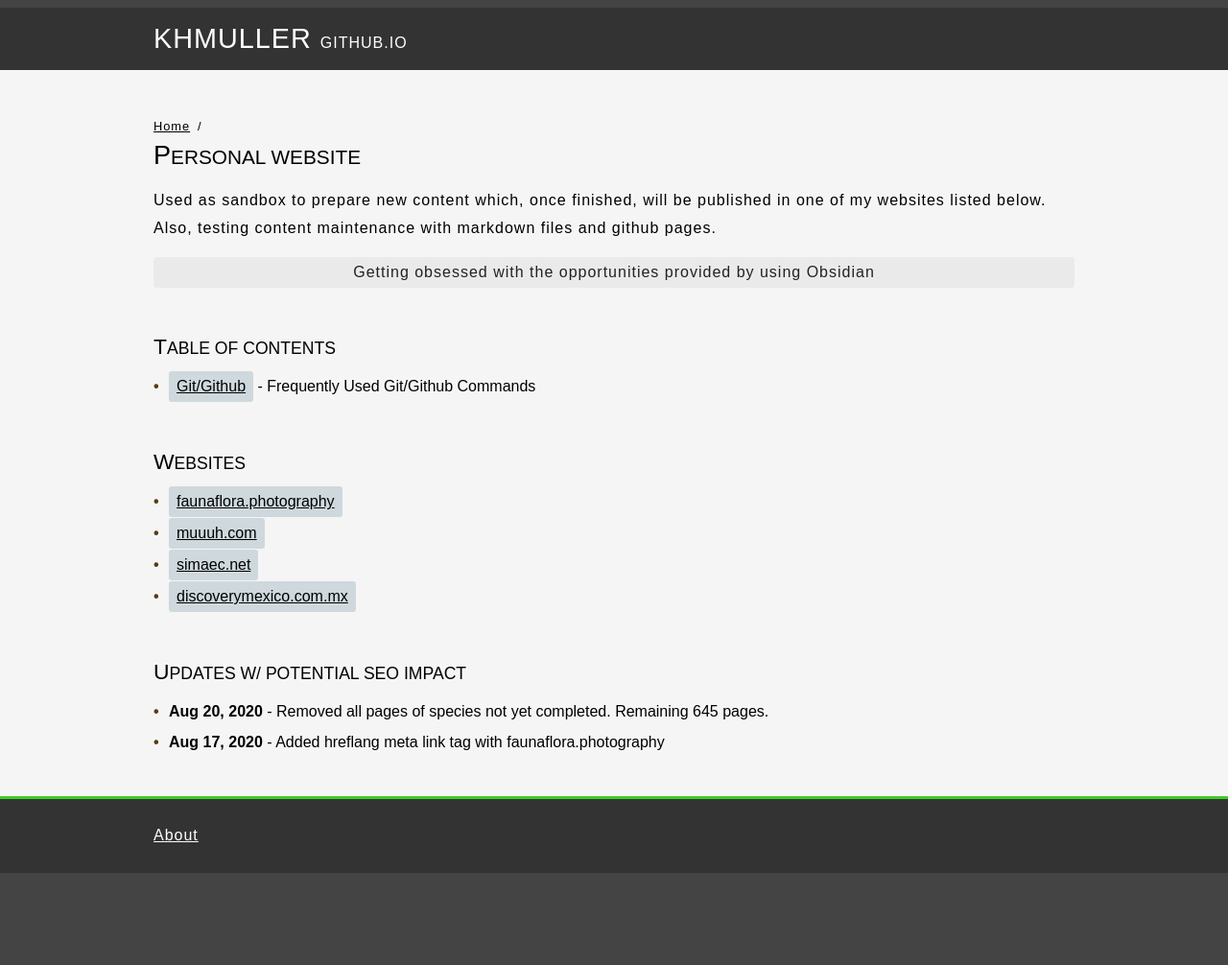
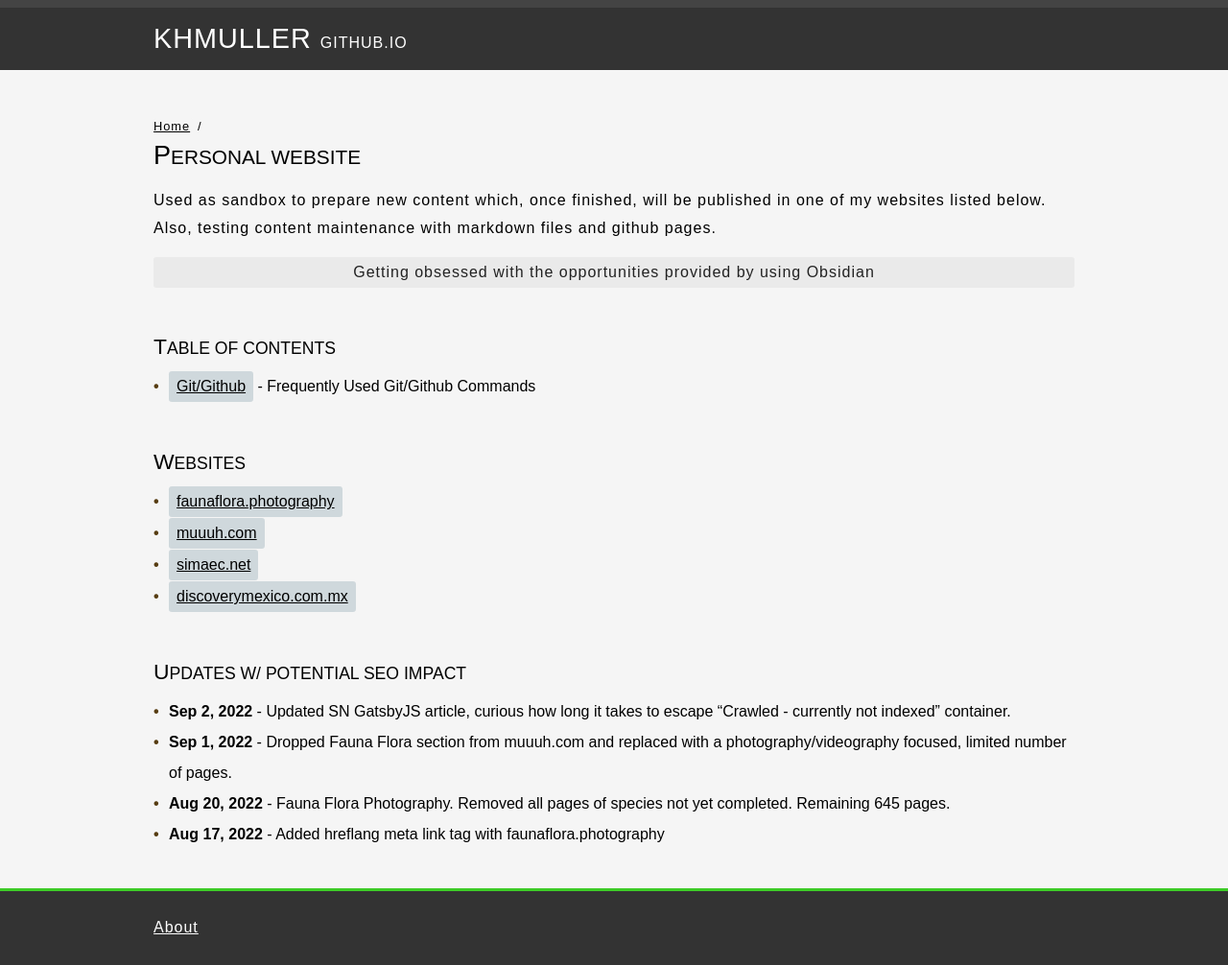
Before and after one commit to KHMuller/khmuller.github.io, a Jekyll site: the page built from index.md, in a window 1280 px wide. Shown: the whole page at 96% size. Built offline with Jekyll 4.4.1, drawn with Linux system fonts in a browser that asks for light colours; before the commit the page ends 910 px from its top, so only the background shows below that.

Commit message:
Update index.md

```diff
--- a/index.md
+++ b/index.md
@@ -24,5 +24,7 @@ Getting obsessed with the opportunities provided by using Obsidian
 - [discoverymexico.com.mx](https://www.discoverymexico.com.mx "Discovery Mexico")
 
 ### Updates w/ Potential SEO Impact
-- **Aug 20, 2020** - Removed all pages of species not yet completed. Remaining 645 pages.
-- **Aug 17, 2020** - Added hreflang meta link tag with faunaflora.photography
+- **Sep 2, 2022** - Updated SN GatsbyJS article, curious how long it takes to escape "Crawled - currently not indexed" container.
+- **Sep 1, 2022** - Dropped Fauna Flora section from muuuh.com and replaced with a photography/videography focused, limited number of pages.
+- **Aug 20, 2022** - Fauna Flora Photography. Removed all pages of species not yet completed. Remaining 645 pages.
+- **Aug 17, 2022** - Added hreflang meta link tag with faunaflora.photography
```
